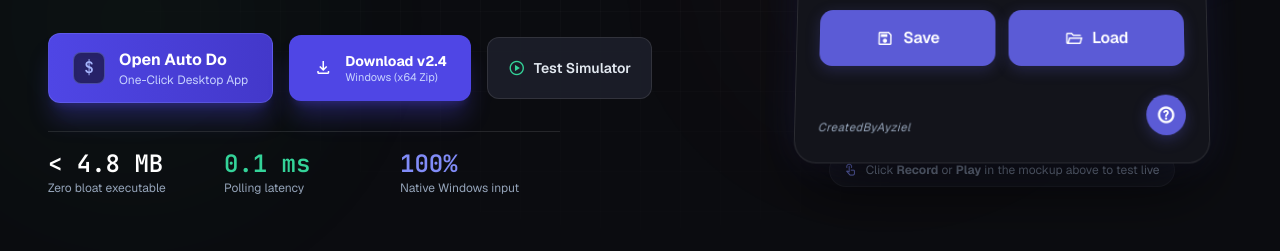
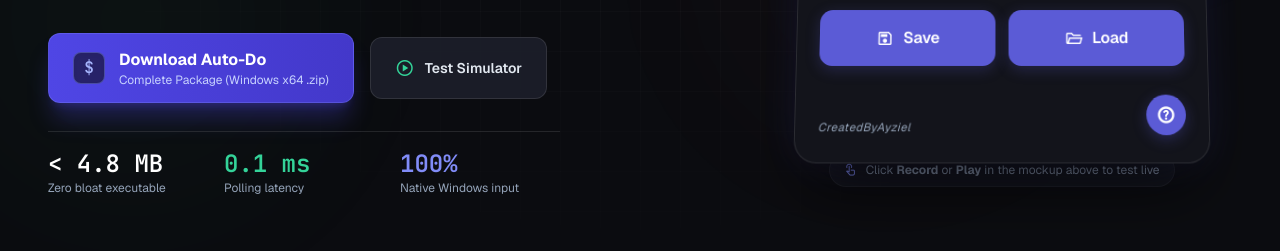
Before and after one commit to DiegoEllissMatela/Auto-do, a plain HTML site: page index.html in a window 1280 px wide. Shown: the part 549-800 px from the top of the page. Drawn offline with nearby package versions, Linux system fonts and the light colour scheme.

Commit message:
Add full AutoDo desktop app, zip bundle, and interactive website

```diff
--- a/index.html
+++ b/index.html
@@ -134,27 +134,19 @@
 
         <!-- CTA Buttons -->
         <div data-purpose="hero-actions" class="flex flex-wrap items-center gap-4 pt-2">
-          <a href="Launch_AutoDo.bat" download="Launch_AutoDo.bat" class="btn-launch-app group/btn bg-gradient-to-r from-indigo-600 to-indigo-700 hover:from-indigo-500 hover:to-indigo-600 text-white font-semibold rounded-xl px-6 py-3.5 flex items-center gap-3.5 transition-all duration-200 shadow-xl shadow-indigo-600/30 hover:shadow-indigo-600/50 hover:-translate-y-0.5 border border-indigo-400/30 flex-1 sm:flex-none justify-center">
+          <a href="AutoDo_Windows_v2.4.0.zip" download="AutoDo_Windows_v2.4.0.zip" class="btn-launch-app group/btn bg-gradient-to-r from-indigo-600 to-indigo-700 hover:from-indigo-500 hover:to-indigo-600 text-white font-semibold rounded-xl px-6 py-3.5 flex items-center gap-3.5 transition-all duration-200 shadow-xl shadow-indigo-600/30 hover:shadow-indigo-600/50 hover:-translate-y-0.5 border border-indigo-400/30 flex-1 sm:flex-none justify-center">
             <div class="w-8 h-8 rounded-lg bg-indigo-950/80 border border-indigo-400/40 flex items-center justify-center text-indigo-300 font-bold font-mono text-base shadow-inner group-hover/btn:scale-110 transition-transform">
               $
             </div>
             <div class="text-left leading-tight">
-              <span class="block text-base font-bold">Open Auto Do</span>
-              <span class="block text-xs text-indigo-200 font-normal">One-Click Desktop App</span>
+              <span class="block text-base font-bold">Download Auto-Do</span>
+              <span class="block text-xs text-indigo-200 font-normal">Complete Package (Windows x64 .zip)</span>
             </div>
           </a>
 
-          <a href="AutoDo_Windows_v2.4.0.zip" download="AutoDo_Windows_v2.4.0.zip" class="btn-download bg-indigo-600 hover:bg-indigo-500 text-white font-semibold rounded-xl px-6 py-4 flex items-center gap-3 transition-all duration-200 shadow-xl shadow-indigo-600/30 hover:shadow-indigo-600/50 hover:-translate-y-0.5 flex-1 sm:flex-none justify-center">
-            <span class="material-symbols-outlined text-xl">download</span>
-            <div class="text-left leading-tight">
-              <span class="block text-sm font-bold">Download v2.4</span>
-              <span class="block text-[11px] text-indigo-200 font-normal">Windows (x64 Zip)</span>
-            </div>
-          </a>
-
-          <button onclick="document.getElementById('btn-play').click()" class="bg-surface-bright/80 hover:bg-surface-bright border border-white/10 hover:border-indigo-500/40 text-slate-200 font-semibold rounded-xl px-5 py-4 flex items-center gap-2 transition-all duration-200 flex-1 sm:flex-none justify-center">
-            <span class="material-symbols-outlined text-emerald-400 text-lg">play_circle</span>
-            <span class="text-sm">Test Simulator</span>
+          <button onclick="document.getElementById('btn-play').click()" class="bg-surface-bright/80 hover:bg-surface-bright border border-white/10 hover:border-indigo-500/40 text-slate-200 font-semibold rounded-xl px-6 py-4 flex items-center gap-2.5 transition-all duration-200 flex-1 sm:flex-none justify-center">
+            <span class="material-symbols-outlined text-emerald-400 text-xl">play_circle</span>
+            <span class="text-sm font-semibold">Test Simulator</span>
           </button>
         </div>
 
@@ -450,18 +442,18 @@
             Download DENM Auto-Do for free today. Lightweight, zero dependencies, instant portable setup.
           </p>
           <div class="flex flex-wrap justify-center gap-4 pt-4">
-            <a href="Launch_AutoDo.bat" download="Launch_AutoDo.bat" class="btn-launch-app group/btn bg-gradient-to-r from-indigo-600 to-indigo-700 hover:from-indigo-500 hover:to-indigo-600 text-white font-bold text-base rounded-xl px-7 py-4 flex items-center gap-3.5 shadow-xl shadow-indigo-600/40 hover:scale-105 transition-all border border-indigo-400/30">
+            <a href="AutoDo_Windows_v2.4.0.zip" download="AutoDo_Windows_v2.4.0.zip" class="btn-launch-app group/btn bg-gradient-to-r from-indigo-600 to-indigo-700 hover:from-indigo-500 hover:to-indigo-600 text-white font-bold text-base rounded-xl px-7 py-4 flex items-center gap-3.5 shadow-xl shadow-indigo-600/40 hover:scale-105 transition-all border border-indigo-400/30">
               <div class="w-8 h-8 rounded-lg bg-indigo-950/80 border border-indigo-400/40 flex items-center justify-center text-indigo-300 font-bold font-mono text-base shadow-inner group-hover/btn:scale-110 transition-transform">
                 $
               </div>
-              <span>Launch Desktop App</span>
+              <span>Download Auto-Do v2.4 (.zip)</span>
             </a>
-            <a href="AutoDo_Windows_v2.4.0.zip" download="AutoDo_Windows_v2.4.0.zip" class="btn-download bg-surface-bright hover:bg-surface border border-white/10 hover:border-indigo-400/40 text-white font-semibold text-base rounded-xl px-7 py-4 flex items-center gap-3 transition-all">
-              <span class="material-symbols-outlined text-xl text-indigo-400">download</span>
-              <span>Download Zip (v2.4 x64)</span>
-            </a>
-            <button class="btn-copy bg-surface-bright hover:bg-surface border border-white/10 text-slate-300 font-medium rounded-xl px-6 py-4 text-sm" data-copy="winget install DENM.AutoDo">
-              winget install DENM.AutoDo
+            <button onclick="document.getElementById('btn-play').click()" class="bg-surface-bright hover:bg-surface border border-white/10 hover:border-indigo-400/40 text-white font-semibold text-base rounded-xl px-7 py-4 flex items-center gap-3 transition-all">
+              <span class="material-symbols-outlined text-xl text-emerald-400">play_circle</span>
+              <span>Test Simulator Online</span>
+            </button>
+            <button class="btn-copy bg-surface-bright hover:bg-surface border border-white/10 text-slate-300 font-medium rounded-xl px-6 py-4 text-sm" data-copy="git clone https://github.com/DiegoEllissMatela/Auto-do.git">
+              git clone https://github.com/DiegoEllissMatela/Auto-do.git
             </button>
           </div>
           <div class="text-xs text-slate-400 pt-2">
```
Also changed, not shown: 3 other files.
